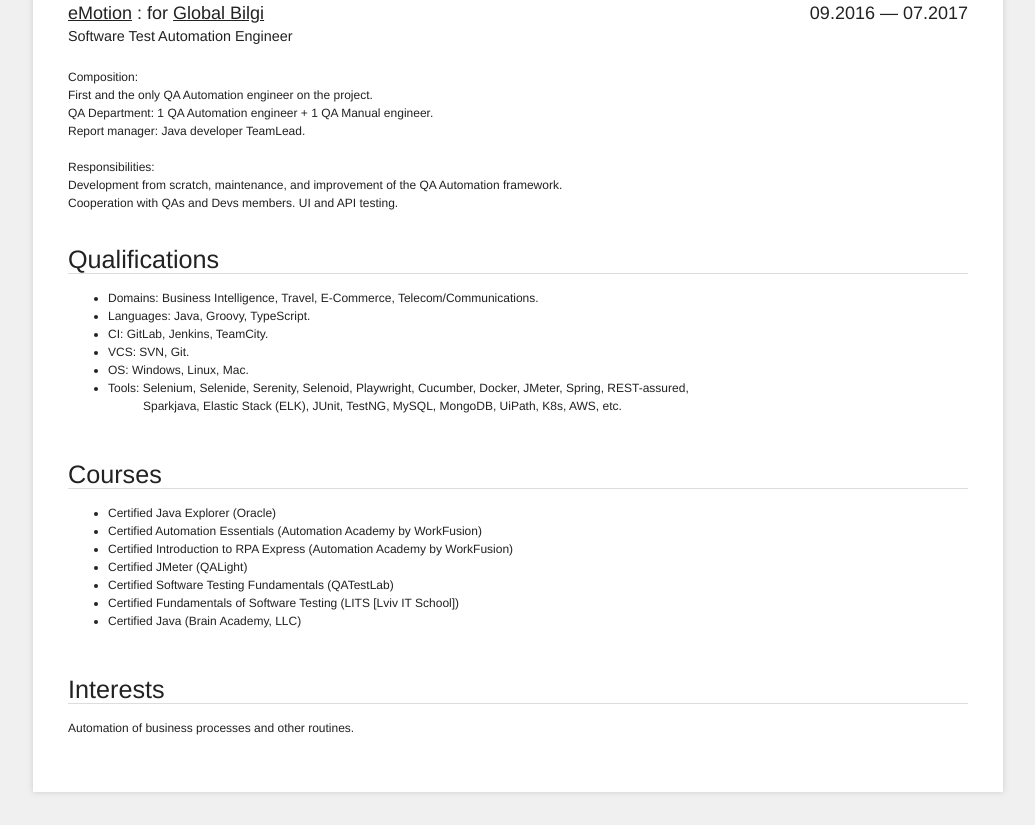
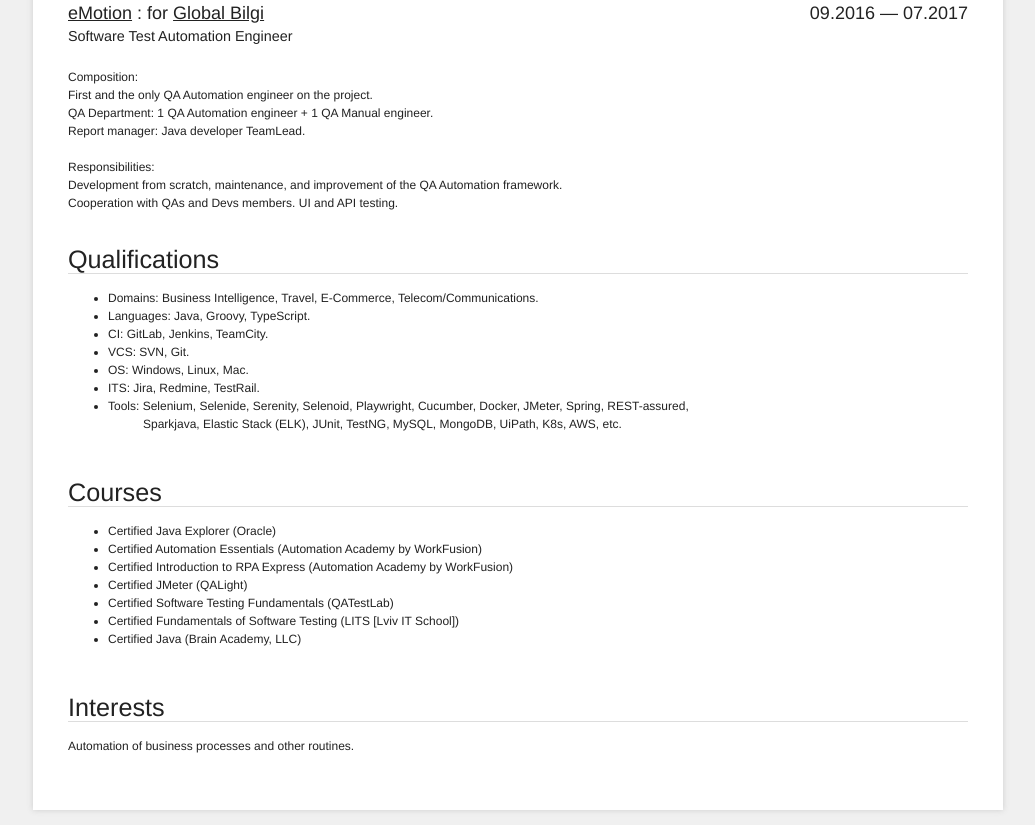
Before and after one commit to shubicus/my-cv, a plain HTML site: page index.html in a window 1280 px wide. Shown: the part 1257-2082 px from the top of the page, without its empty margins (122-1157 px from the left). Drawn offline with Linux system fonts and the light colour scheme.

Commit message:
its added

```diff
--- a/index.html
+++ b/index.html
@@ -378,6 +378,7 @@
                     <li>CI: GitLab, Jenkins, TeamCity.</li>
                     <li>VCS: SVN, Git.</li>
                     <li>OS: Windows, Linux, Mac.</li>
+                    <li>ITS: Jira, Redmine, TestRail.</li>
                     <li>Tools: Selenium, Selenide, Serenity, Selenoid, Playwright, Cucumber, Docker, JMeter, Spring, REST-assured,
                         <br/><span class="tab"></span>Sparkjava, Elastic Stack (ELK), JUnit, TestNG, MySQL, MongoDB, UiPath, K8s, AWS, etc.</li>
                 </ul>
```
